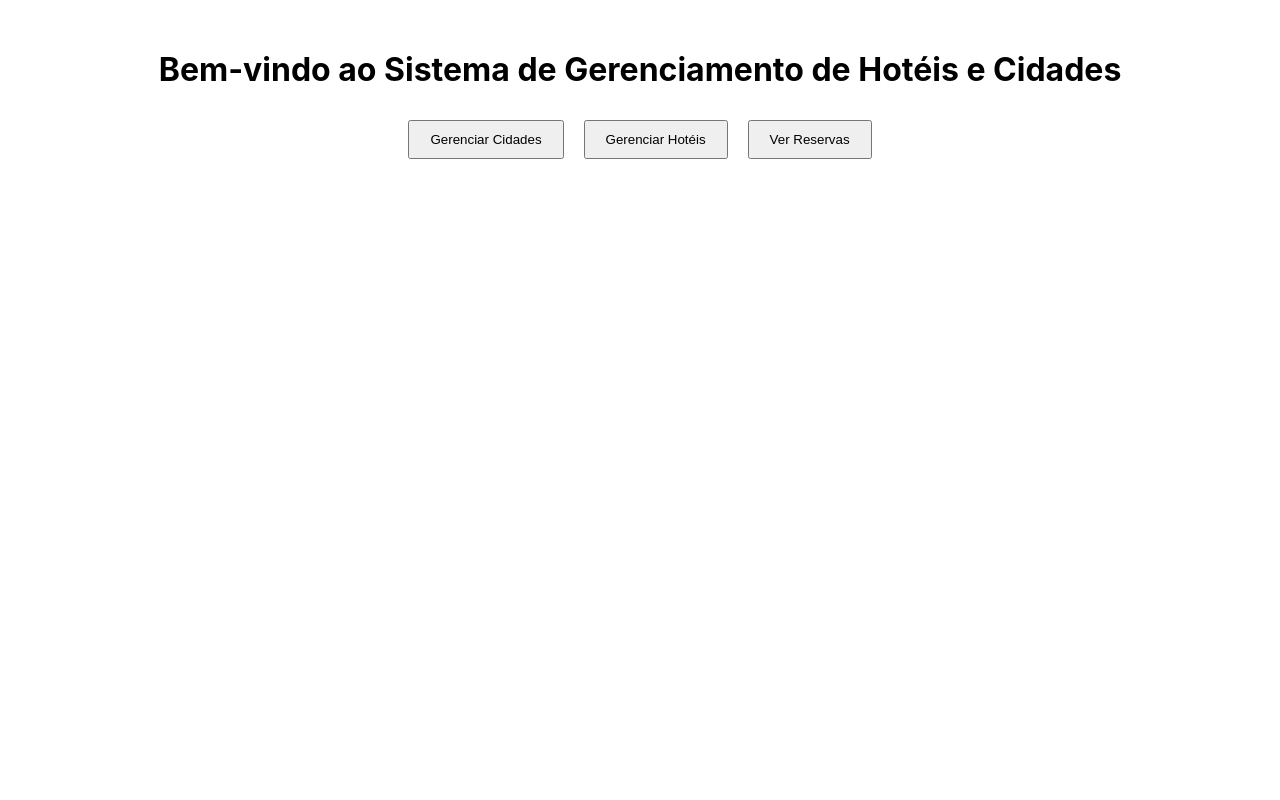
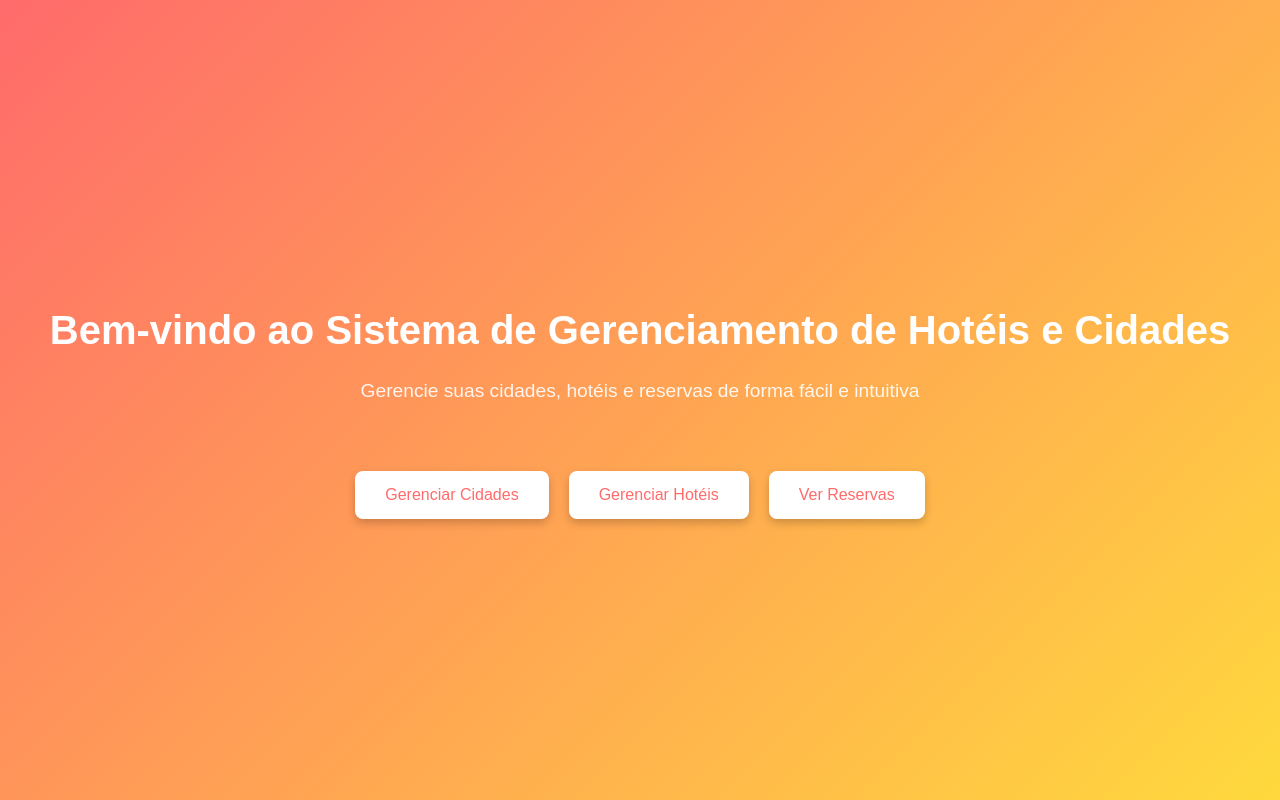
Before and after one commit to arturmartinho/front-grupo1-zambao, a React (Create React App) app: page / in a window 1280 px wide. Built offline with nearby package versions, Linux system fonts and the light colour scheme.

Commit message:
home commit git

```diff
--- a/src/pages/Home.js
+++ b/src/pages/Home.js
@@ -3,21 +3,71 @@ import { Link } from 'react-router-dom';
 
 function Home() {
   return (
-    <div style={{ textAlign: 'center', marginTop: '50px' }}>
-      <h1>Bem-vindo ao Sistema de Gerenciamento de Hotéis e Cidades</h1>
-      <div style={{ marginTop: '20px' }}>
+    <div style={styles.container}>
+      <div style={styles.header}>
+        <h1 style={styles.title}>Bem-vindo ao Sistema de Gerenciamento de Hotéis e Cidades</h1>
+        <p style={styles.subtitle}>Gerencie suas cidades, hotéis e reservas de forma fácil e intuitiva</p>
+      </div>
+      <div style={styles.buttonContainer}>
         <Link to="/cidades">
-          <button style={{ margin: '10px', padding: '10px 20px' }}>Gerenciar Cidades</button>
+          <button style={styles.button}>Gerenciar Cidades</button>
         </Link>
         <Link to="/hoteis">
-          <button style={{ margin: '10px', padding: '10px 20px' }}>Gerenciar Hotéis</button>
+          <button style={styles.button}>Gerenciar Hotéis</button>
         </Link>
         <Link to="/reservas">
-          <button style={{ margin: '10px', padding: '10px 20px' }}>Ver Reservas</button>
+          <button style={styles.button}>Ver Reservas</button>
         </Link>
       </div>
     </div>
   );
 }
 
+const styles = {
+  container: {
+    display: 'flex',
+    flexDirection: 'column',
+    alignItems: 'center',
+    justifyContent: 'center',
+    minHeight: '100vh',
+    background: 'linear-gradient(135deg, #FF6B6B, #FFD93D)',
+    color: '#FFFFFF',
+    fontFamily: 'Arial, sans-serif',
+  },
+  header: {
+    textAlign: 'center',
+    marginBottom: '30px',
+  },
+  title: {
+    fontSize: '2.5em',
+    fontWeight: 'bold',
+    color: '#FFFFFF',
+  },
+  subtitle: {
+    fontSize: '1.2em',
+    marginTop: '10px',
+    opacity: '0.9',
+  },
+  buttonContainer: {
+    display: 'flex',
+    gap: '20px',
+    marginTop: '20px',
+  },
+  button: {
+    padding: '15px 30px',
+    fontSize: '1em',
+    color: '#FF6B6B',
+    backgroundColor: '#FFFFFF',
+    border: 'none',
+    borderRadius: '8px',
+    cursor: 'pointer',
+    boxShadow: '0px 4px 8px rgba(0, 0, 0, 0.2)',
+    transition: 'transform 0.2s, box-shadow 0.2s',
+  },
+  buttonHover: {
+    transform: 'scale(1.05)',
+    boxShadow: '0px 6px 12px rgba(0, 0, 0, 0.3)',
+  },
+};
+
 export default Home;
```
